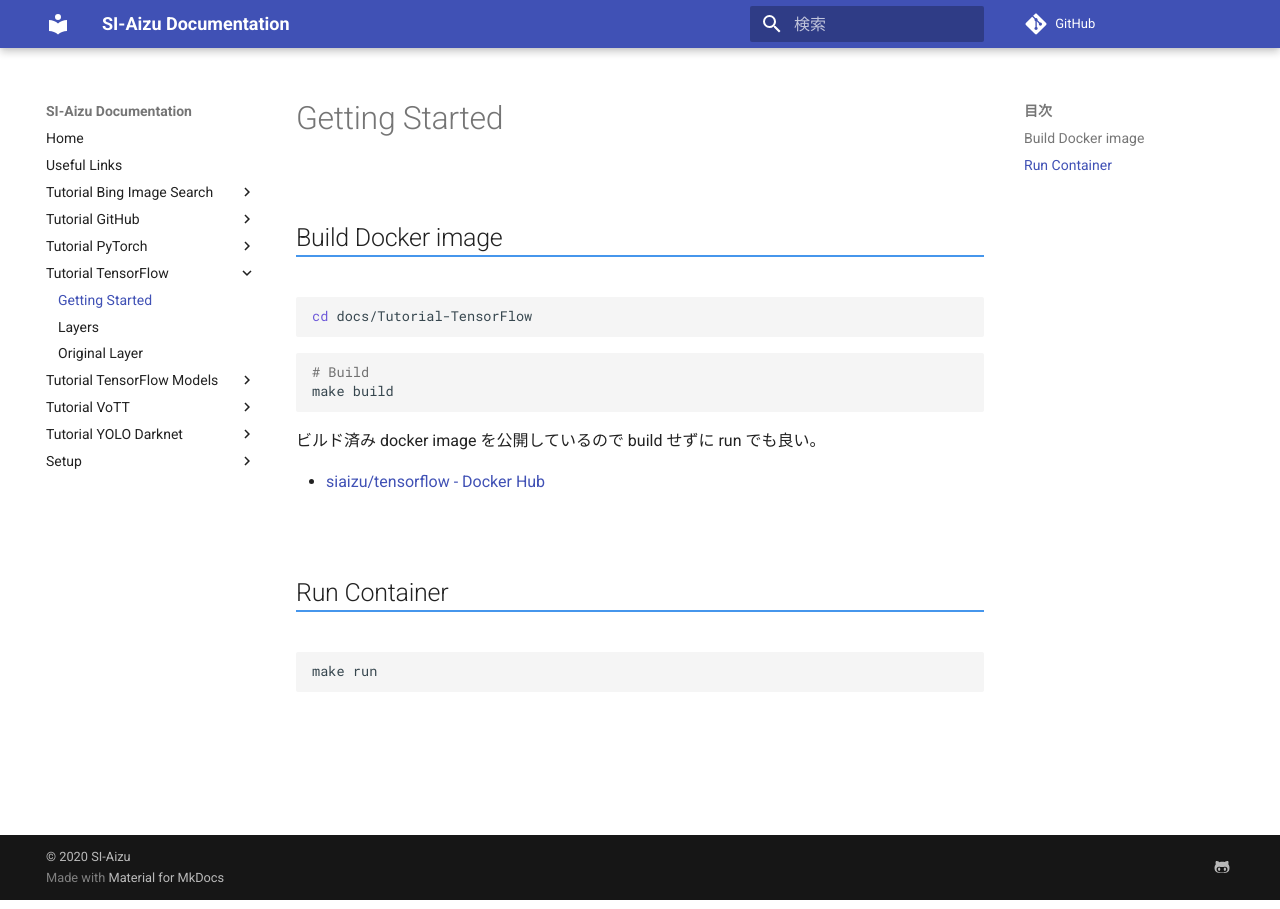
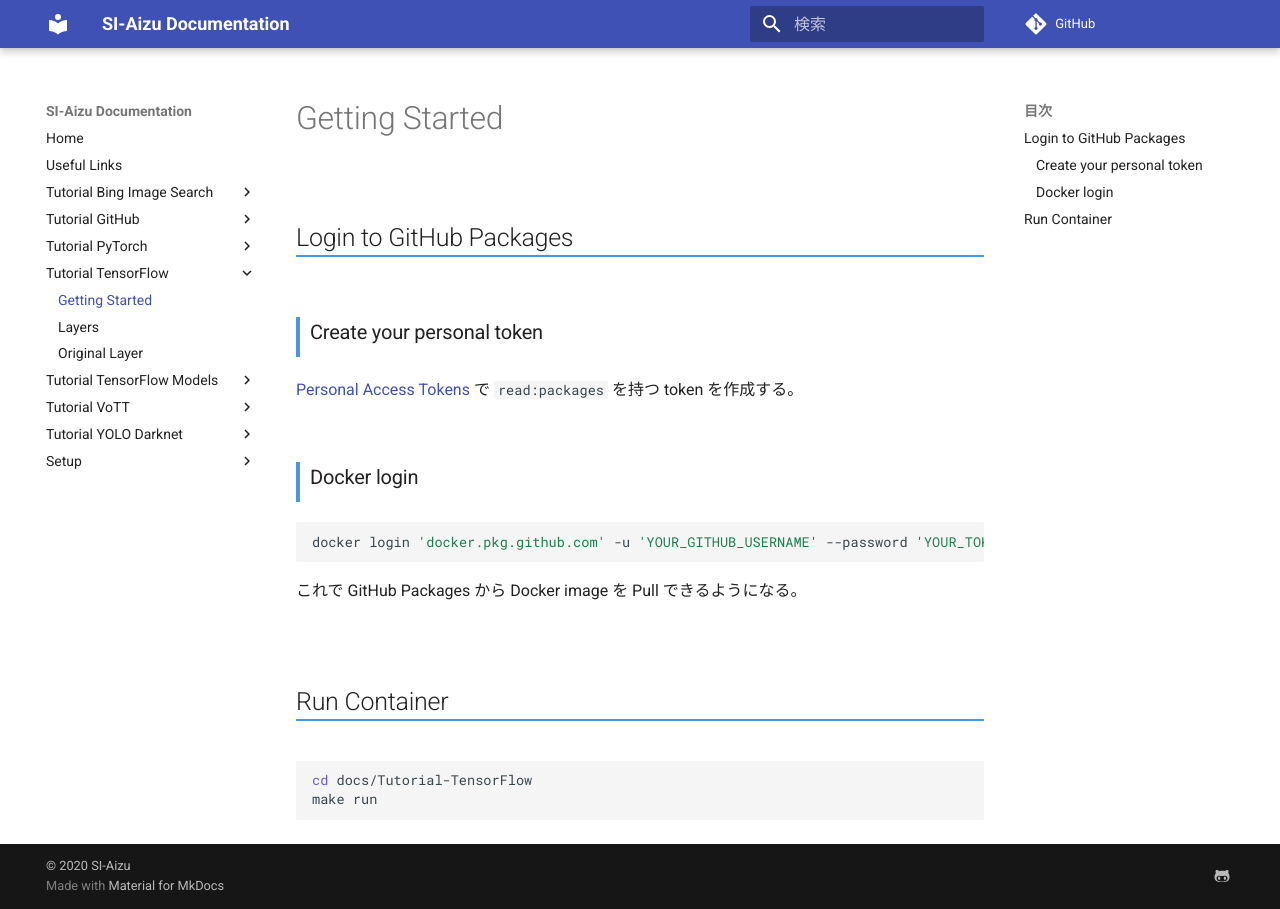
Before and after one commit to SI-Aizu/documentation, an MkDocs documentation site: the page built from docs/Tutorial-TensorFlow/index.md, in a window 1280 px wide. Built offline with MkDocs 1.6.1 and Material for MkDocs 9.7.7, drawn with Linux system fonts in a browser that asks for light colours; comment, search, counter and statistics services are not loaded.

Commit message:
Update index.md

````diff
--- a/docs/Tutorial-TensorFlow/index.md
+++ b/docs/Tutorial-TensorFlow/index.md
@@ -2,25 +2,27 @@
 
 
 
-## Build Docker image
+## Login to GitHub Packages
+
+### Create your personal token
+
+[Personal Access Tokens] で `read:packages` を持つ token を作成する。
+
+[Personal Access Tokens]: https://github.com/settings/tokens
+
+### Docker login
 
 ```sh
-cd docs/Tutorial-TensorFlow
+docker login 'docker.pkg.github.com' -u 'YOUR_GITHUB_USERNAME' --password 'YOUR_TOKEN'
 ```
 
-```sh
-# Build
-make build
-```
-
-ビルド済み docker image を公開しているので build せずに run でも良い。
-
-- [siaizu/tensorflow - Docker Hub](https://hub.docker.com/r/siaizu/tensorflow)
+これで GitHub Packages から Docker image を Pull できるようになる。
 
 
 
 ## Run Container
 
 ```sh
+cd docs/Tutorial-TensorFlow
 make run
 ```
````
